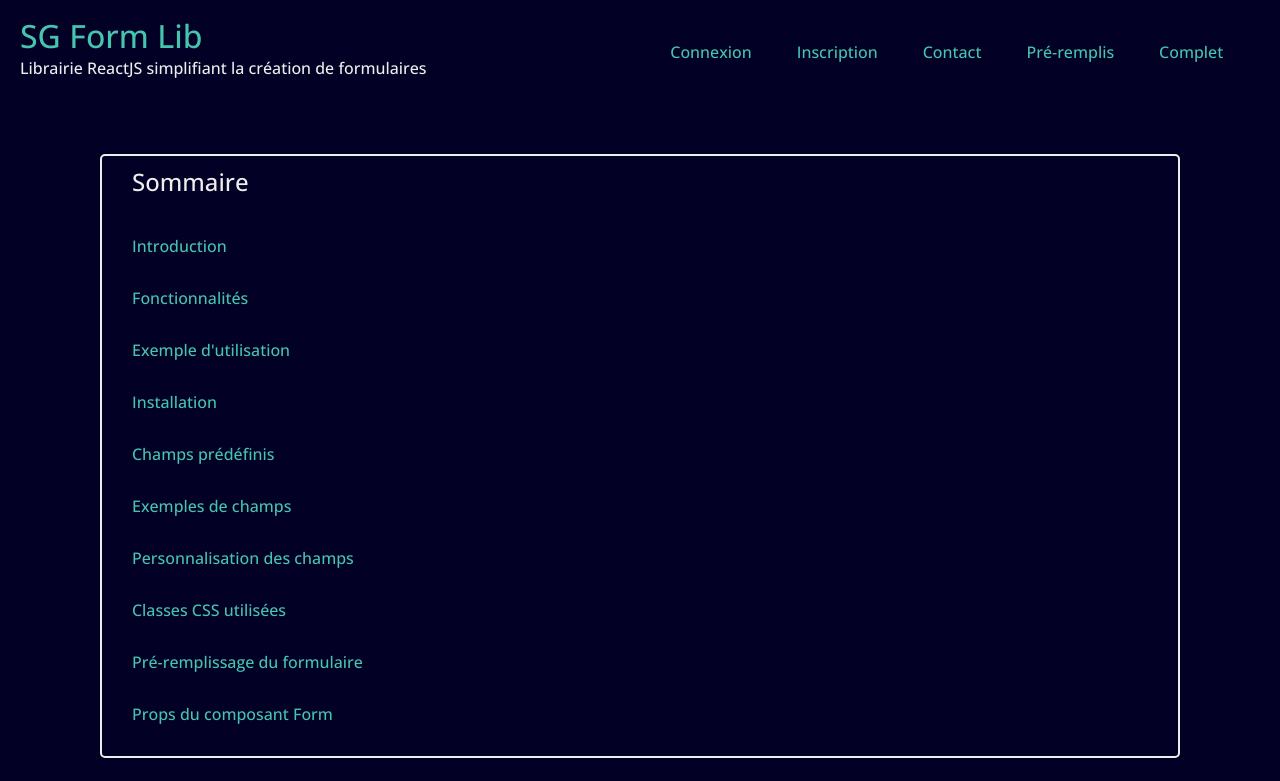
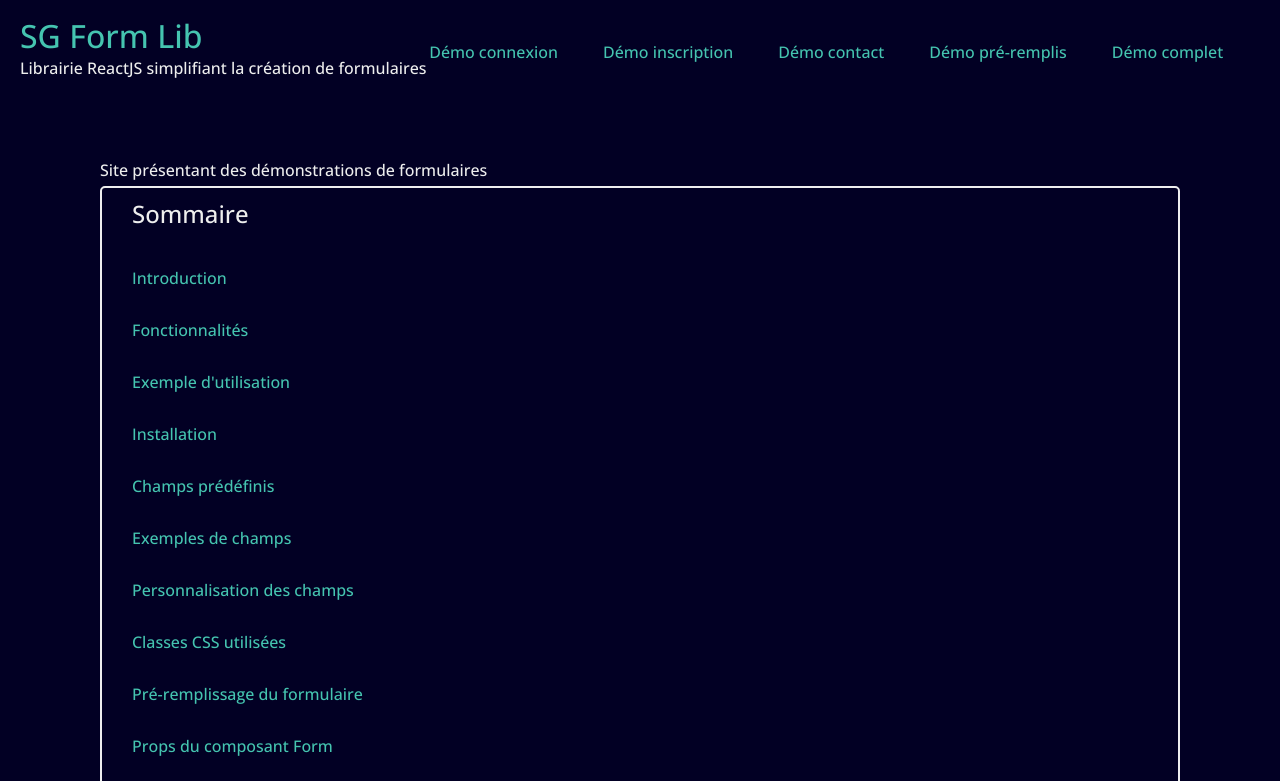
Before and after one commit to segoleneganzin/formProject, a React (Vite) app: page / in a window 1280 px wide. Shown: the top 781 px of the page. Built offline with nearby package versions, Linux system fonts and the light colour scheme.

Commit message:
add text to home page

```diff
--- a/src/components/Menu.jsx
+++ b/src/components/Menu.jsx
@@ -12,19 +12,19 @@ const Menu = () => {
     <div>
       <nav className={hamburgerOpen ? 'menu--responsive' : 'menu'}>
         <Link to={'/demo-connection'} className='menu__item-link'>
-          Connexion
+          Démo connexion
         </Link>
         <Link to={'/demo-registration'} className='menu__item-link'>
-          Inscription
+          Démo inscription
         </Link>
         <Link to={'/demo-contact'} className='menu__item-link'>
-          Contact
+          Démo contact
         </Link>
         <Link to={'/demo-update'} className='menu__item-link'>
-          Pré-remplis
+          Démo pré-remplis
         </Link>
         <Link to={'/demo-full'} className='menu__item-link'>
-          Complet
+          Démo complet
         </Link>
       </nav>
       <a
--- a/src/pages/Home.jsx
+++ b/src/pages/Home.jsx
@@ -14,6 +14,7 @@ import HomeComponentForm from '../components/home/HomeComponentForm';
 const Home = () => {
   return (
     <>
+      <p>Site présentant des démonstrations de formulaires</p>
       <HomeSummary />
       <div className='home__external-link-section'>
         <Link
```
